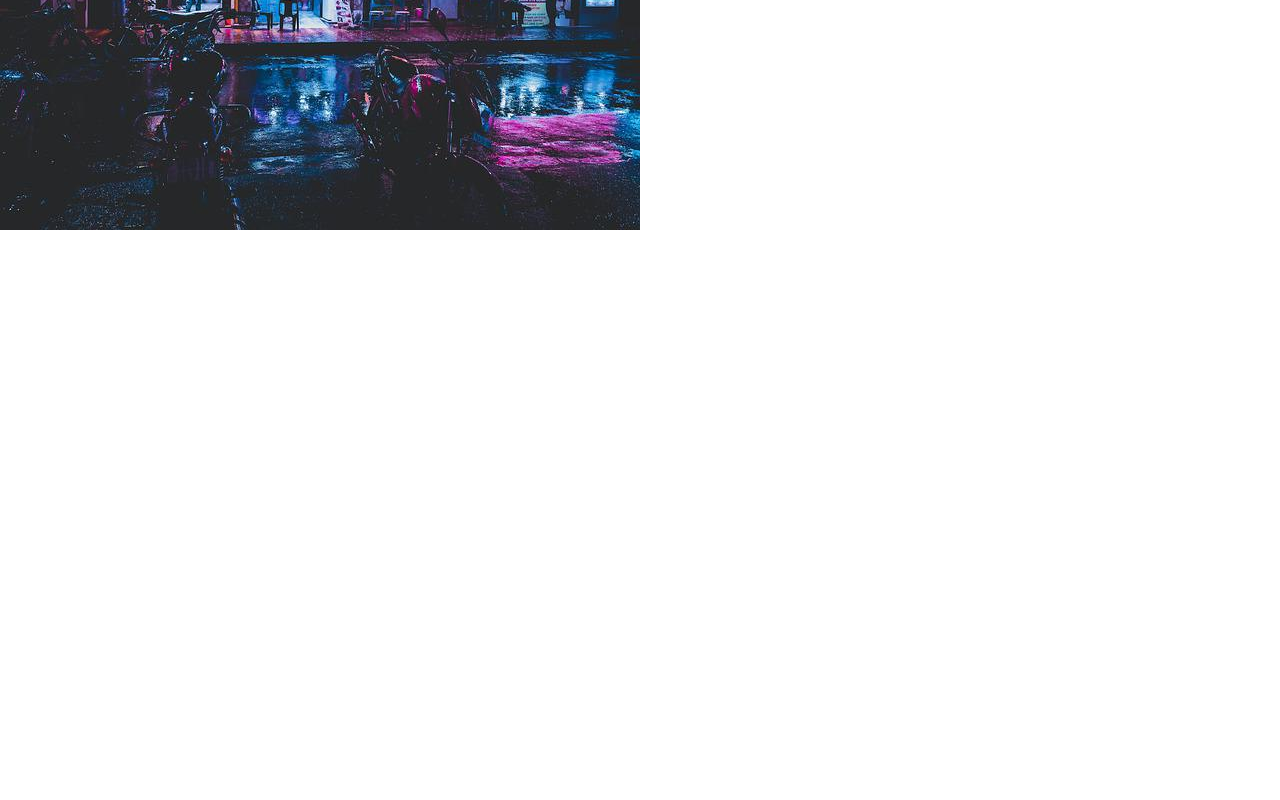
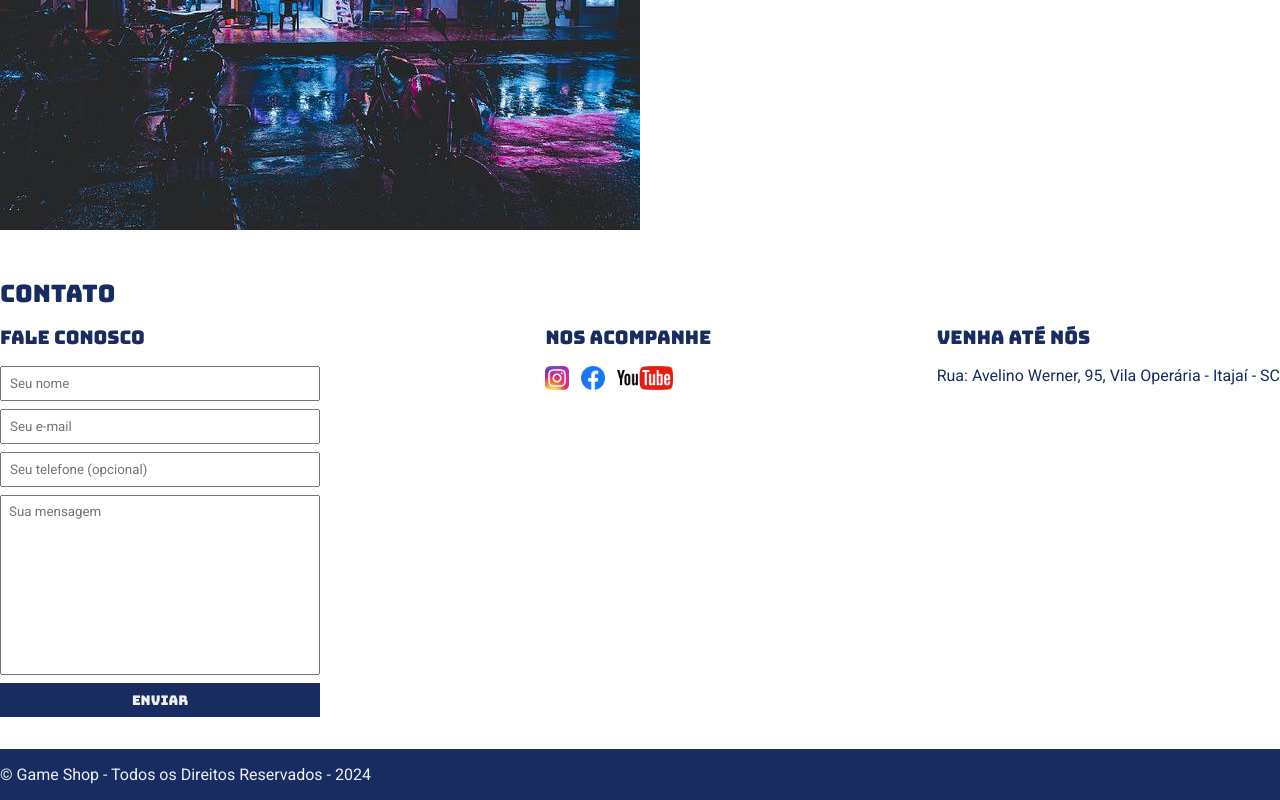
Before and after one commit to marianagalm/projetogameshop, a plain HTML site: page index.html in a window 1280 px wide. Shown: the part 349-1149 px from the top of the page. Before the commit the page ends 800 px from the top, so only its background shows below. Drawn offline with Linux system fonts and the light colour scheme.

Commit message:
final projeto

```diff
--- a/index.html
+++ b/index.html
@@ -9,7 +9,9 @@
 
     <link rel="preconnect" href="https://fonts.googleapis.com">
     <link rel="preconnect" href="https://fonts.gstatic.com" crossorigin>
-    <link href="https://fonts.googleapis.com/css2?family=Bungee&family=Roboto:ital,wght@0,100;0,300;0,400;0,500;0,700;0,900;1,100;1,300;1,400;1,500;1,700;1,900&display=swap" rel="stylesheet">
+    <link
+        href="https://fonts.googleapis.com/css2?family=Bungee&family=Roboto:ital,wght@0,100;0,300;0,400;0,500;0,700;0,900;1,100;1,300;1,400;1,500;1,700;1,900&display=swap"
+        rel="stylesheet">
 </head>
 
 <body>
@@ -19,41 +21,89 @@
             <nav>
                 <ul>
                     <li>
-                    <a href="#">Sobre a loja</a>
+                        <a href="#about">Sobre a loja</a>
                     </li>
                     <li>
-                    <a href="#">Contato</a>
+                        <a href="#contact">Contato</a>
                     </li>
                 </ul>
             </nav>
         </div>
 
     </header>
-    <section>
+    <section id="about">
         <div class="container">
-        <img class ="store-front" src="./images/loja.jpg" alt="fachada da loja Games Shop" />
+            <img class="store-front" src="./images/loja.jpg" alt="fachada da loja Games Shop" />
             <div>
                 <h2>
                     Sobre a Loja
                 </h2>
                 <p>
-                Lorem, ipsum dolor sit amet consectetur adipisicing elit. Non voluptate beatae repellat pariatur sed amet modi earum a ex, voluptates, eius natus accusamus tempora dolore, obcaecati dolorum. Modi, adipisci impedit.
+                    Lorem, ipsum dolor sit amet consectetur adipisicing elit. Non voluptate beatae repellat pariatur sed
+                    amet modi earum a ex, voluptates, eius natus accusamus tempora dolore, obcaecati dolorum. Modi,
+                    adipisci impedit.
                 </p>
                 <p>
-                Lorem ipsum dolor sit amet consectetur adipisicing elit. Possimus, sed molestias numquam dolorem maiores, necessitatibus nihil reiciendis perspiciatis impedit voluptatibus fuga minima aspernatur praesentium, culpa ex nostrum asperiores. Est, deleniti.
+                    Lorem ipsum dolor sit amet consectetur adipisicing elit. Possimus, sed molestias numquam dolorem
+                    maiores, necessitatibus nihil reiciendis perspiciatis impedit voluptatibus fuga minima aspernatur
+                    praesentium, culpa ex nostrum asperiores. Est, deleniti.
                 </p>
                 <ul class="brands-list">
-            <li><img src="./images/nintendo.png" alt="Nintendo"/></li>
-            <li><img src="./images/xbox.png" alt="Xbox"/></li>
+                    <li><img src="./images/nintendo.png" alt="Nintendo" /></li>
+                    <li><img src="./images/xbox.png" alt="Xbox" /></li>
                     <li><img src="./images/playstation.png" alt="Playstation" /></li>
                 </ul>
             </div>
-
         </div>
     </section>
-
+    <section id="contact">
+        <div class="container">
+            <h2>Contato</h2>
+            <div class="contact-methods">
+                <div>
+                    <h3>Fale Conosco</h3>
+                    <form>
+                        <input type="test" placeholder="Seu nome" required />
+                        <input type="email" placeholder="Seu e-mail" required />
+                        <input type="tel" placeholder="Seu telefone (opcional)" />
+                        <textarea placeholder="Sua mensagem"></textarea>
+                        <button tupe="submit">Enviar</button>
+                    </form>
+                </div>
+                <div>
+                    <h3>Nos acompanhe</h3>
+                    <ul class="social-links">
+                        <li>
+                            <a href="#" title="Siga-nos no Instagram">
+                                <img src="./images/instagram.png" alt="Logo do Instagram" />
+                            </a>
+                        </li>
+                        <li>
+                            <a href="#" title="Siga-nos no Facebook">
+                                <img src="./images/facebook.png" alt="Logo do Facebook" />
+                            </a>
+                        </li>
+                        <li>
+                            <a href="#" title="Visite noss canal no Youtube">
+                                <img src="./images/youtube.png" alt="Logo do Youtube" />
+                            </a>
+                        </li>
+                    </ul>
+                </div>
+                <div>
+                    <h3>Venha até nós</h3>
+                    <p>
+                        Rua: Avelino Werner, 95, Vila Operária - Itajaí - SC
+                    </p>
+                </div>
+            </div>
+    </section>
     <footer>
-
+<div class="container">
+    <p>
+        &copy; Game Shop - Todos os Direitos Reservados - 2024
+    </p>
+</div>
     </footer>
 
 </body>
--- a/style.css
+++ b/style.css
@@ -10,21 +10,15 @@ header {
     color: #ecf0f1;
 }
 
-body {
+body, input, textarea {
     font-family: "Roboto", serif;
-    font-weight: 400;
-    font-style: normal;
 }
 
 header,
-section h2 {
+section h2,
+section h3,
+form button {
     font-family: "Bungee", sans-serif;
-    font-weight: 400;
-    font-style: normal;
-}
-
-header h1,
-section h2 {
     font-weight: normal;
 }
 
@@ -58,7 +52,7 @@ section .container {
 }
 
 .brands-list li {
-    display:inline;
+    display: inline;
     margin-right: 8px;
 }
 
@@ -85,3 +79,64 @@ section p {
 .store-front {
     margin-right: 32px;
 }
+
+.social-links img {
+    height: 24px;
+}
+
+.social-links li {
+display: inline;
+margin-right: 8px;
+}
+
+#contact .container {
+    display: block;
+}
+
+.social-links li a {
+    text-decoration: none;
+}
+
+.contact-methods {
+    display: flex;
+    justify-content: space-between;
+}
+
+form input,
+form textarea,
+form button {
+    display: block;
+    width: 320px;
+    margin-bottom: 8px;
+    padding: 8px;
+}
+
+form textarea {
+    resize: none;
+    height: 180px;
+}
+
+section h3 {
+    margin-bottom: 16px;
+}
+
+form button {
+    background-color: #182c61;
+    color: #ecf0f1;
+    border: none;
+    cursor: pointer;
+}
+
+form button:hover {
+    background-color: #314e9e;
+}
+
+input:focus, textarea:focus {
+    outline-color: #182c61;
+}
+
+footer {
+    background-color: #182c61;
+    color: #ecf0f1;
+    padding: 16px 0;
+}
```
Lines whose indentation alone changed are shown as unchanged.
